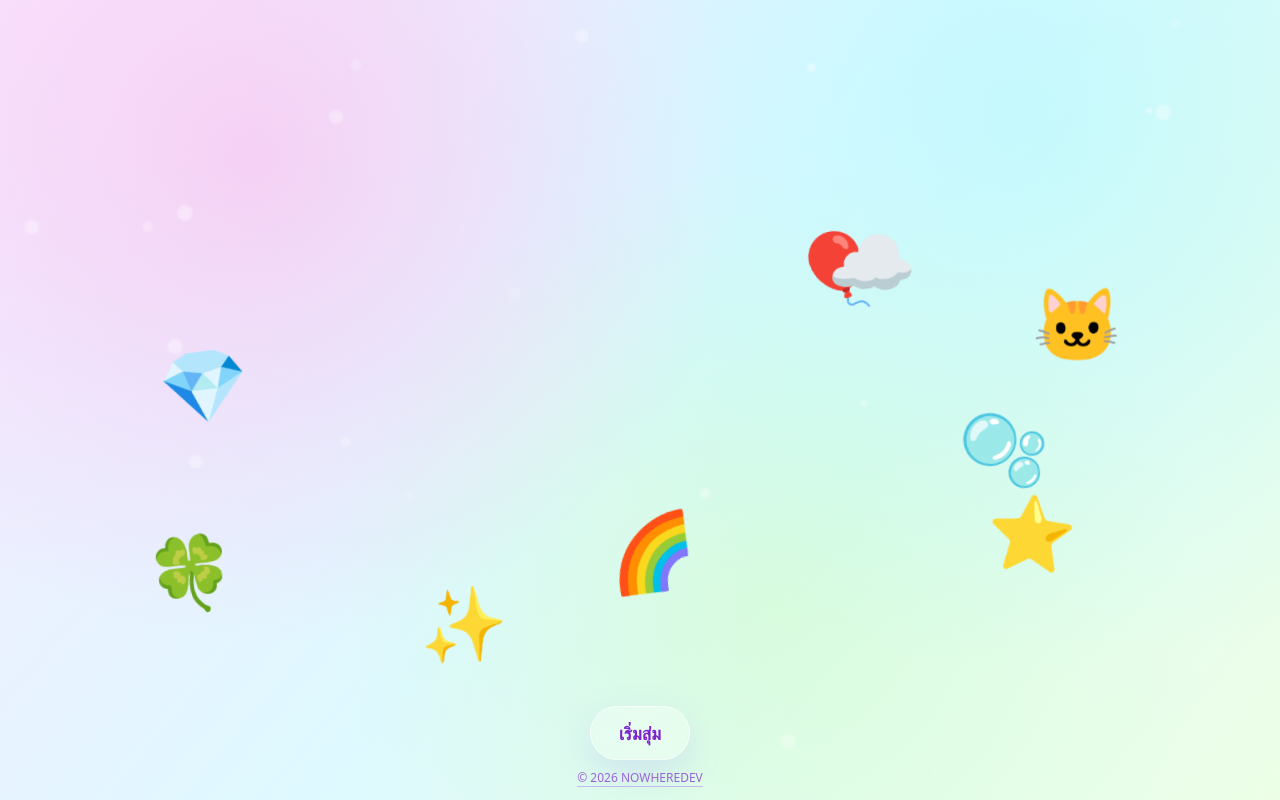
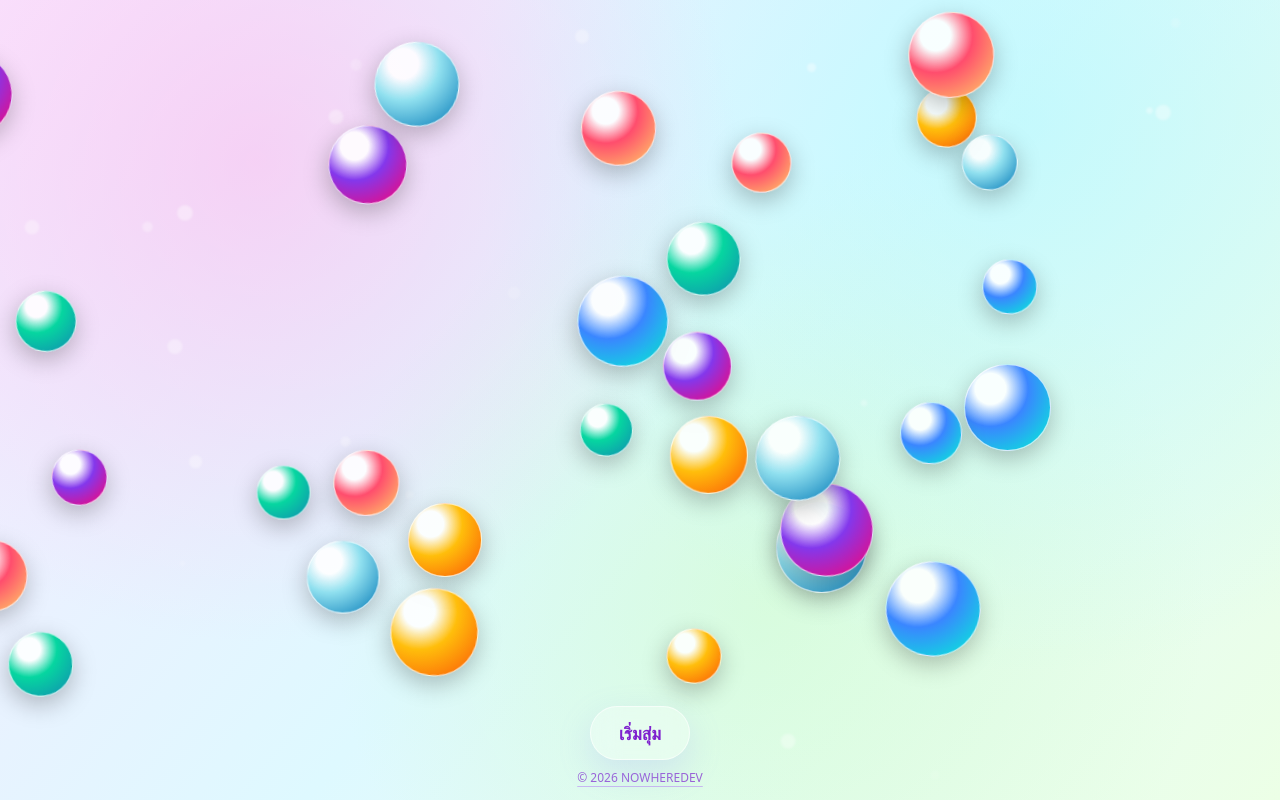
Before and after one commit to kzabCde/Catch-Number, a Next.js app: page / in a window 1280 px wide. Built offline with nearby package versions, Linux system fonts and the light colour scheme.

Commit message:
Replace floating emojis with colorful bouncing balls

```diff
--- a/app/page.tsx
+++ b/app/page.tsx
@@ -7,7 +7,15 @@ import { RevealModal } from "@/components/RevealModal";
 import { BackgroundEffects } from "@/components/BackgroundEffects";
 import { StartButton } from "@/components/StartButton";
 
-const EMOJIS = ["🎈", "🫧", "⭐", "🍀", "🐱", "🌈", "☁️", "💎", "✨"];
+const BALL_COLORS = [
+  ["#ff4d6d", "#ffd166"],
+  ["#06d6a0", "#118ab2"],
+  ["#8338ec", "#ff006e"],
+  ["#3a86ff", "#00f5d4"],
+  ["#ffbe0b", "#fb5607"],
+  ["#90e0ef", "#0077b6"],
+];
+const BALL_COUNT = 30;
 
 function generateRound() {
   const numbers = Array.from({ length: 100 }, (_, i) => i.toString().padStart(2, "0"));
@@ -16,13 +24,16 @@ function generateRound() {
     [numbers[i], numbers[j]] = [numbers[j], numbers[i]];
   }
 
-  return EMOJIS.map((emoji, id) => ({
+  return Array.from({ length: BALL_COUNT }, (_, id) => ({
     id,
-    emoji,
     number: numbers[id],
-    x: 8 + Math.random() * 80,
-    y: 12 + Math.random() * 70,
-    duration: 2.8 + Math.random() * 1.8,
+    x: Math.random() * 86,
+    y: Math.random() * 78,
+    duration: 5 + Math.random() * 6,
+    size: 52 + Math.random() * 44,
+    driftX: 50 + Math.random() * 36,
+    driftY: 45 + Math.random() * 38,
+    colors: BALL_COLORS[id % BALL_COLORS.length],
   }));
 }
 
--- a/components/FloatingEmoji.tsx
+++ b/components/FloatingEmoji.tsx
@@ -4,11 +4,14 @@ import { motion } from "framer-motion";
 
 type EmojiData = {
   id: number;
-  emoji: string;
   number: string;
   x: number;
   y: number;
   duration: number;
+  size: number;
+  driftX: number;
+  driftY: number;
+  colors: [string, string];
 };
 
 export function FloatingEmoji({
@@ -25,12 +28,19 @@ export function FloatingEmoji({
       aria-label={`อิโมจิสุ่มเลข ${data.id}`}
       disabled={disabled}
       onClick={() => onPick(data.number, data.id)}
-      className="absolute select-none text-6xl drop-shadow-[0_0_12px_rgba(255,255,255,0.9)] sm:text-7xl"
-      style={{ left: `${data.x}%`, top: `${data.y}%`, filter: "blur(0.1px)" }}
+      className="absolute select-none rounded-full border border-white/70 shadow-[0_8px_24px_rgba(0,0,0,0.25)]"
+      style={{
+        left: `${data.x}%`,
+        top: `${data.y}%`,
+        width: data.size,
+        height: data.size,
+        filter: "blur(0.1px)",
+        background: `radial-gradient(circle at 30% 28%, #ffffffdd 0 18%, ${data.colors[0]} 44%, ${data.colors[1]} 100%)`,
+      }}
       animate={{
-        y: [0, -24, 0, 16, 0],
-        x: [0, 14, -14, 0],
-        rotate: [0, -7, 7, 0],
+        x: [0, data.driftX, 0, -data.driftX, 0],
+        y: [0, -data.driftY, 0, data.driftY, 0],
+        rotate: [0, -9, 9, 0],
       }}
       transition={{
         duration: data.duration,
@@ -39,7 +49,7 @@ export function FloatingEmoji({
       }}
       whileTap={{ scale: 0.9 }}
     >
-      {data.emoji}
+      <span className="sr-only">เลขสุ่ม {data.number}</span>
     </motion.button>
   );
 }
```
